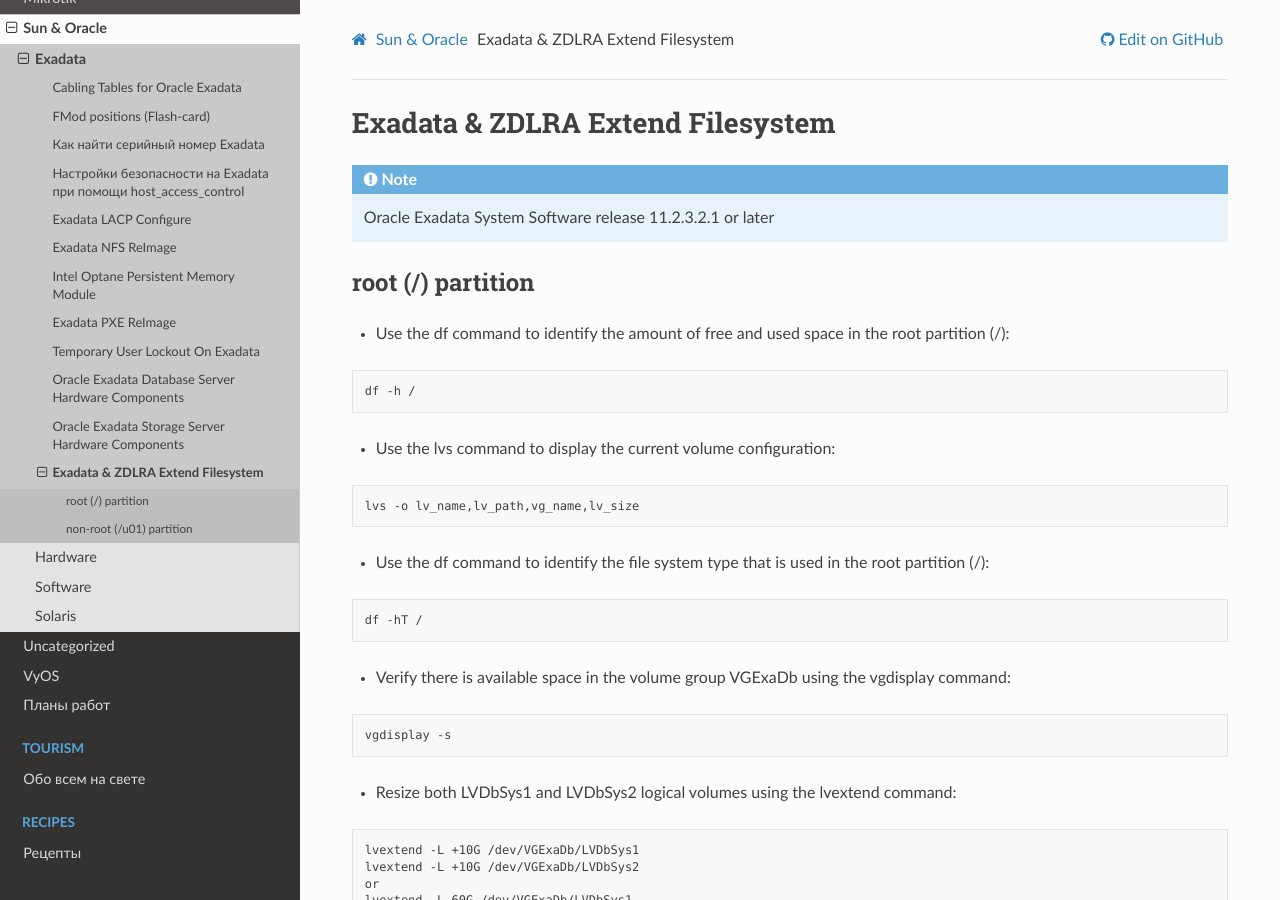
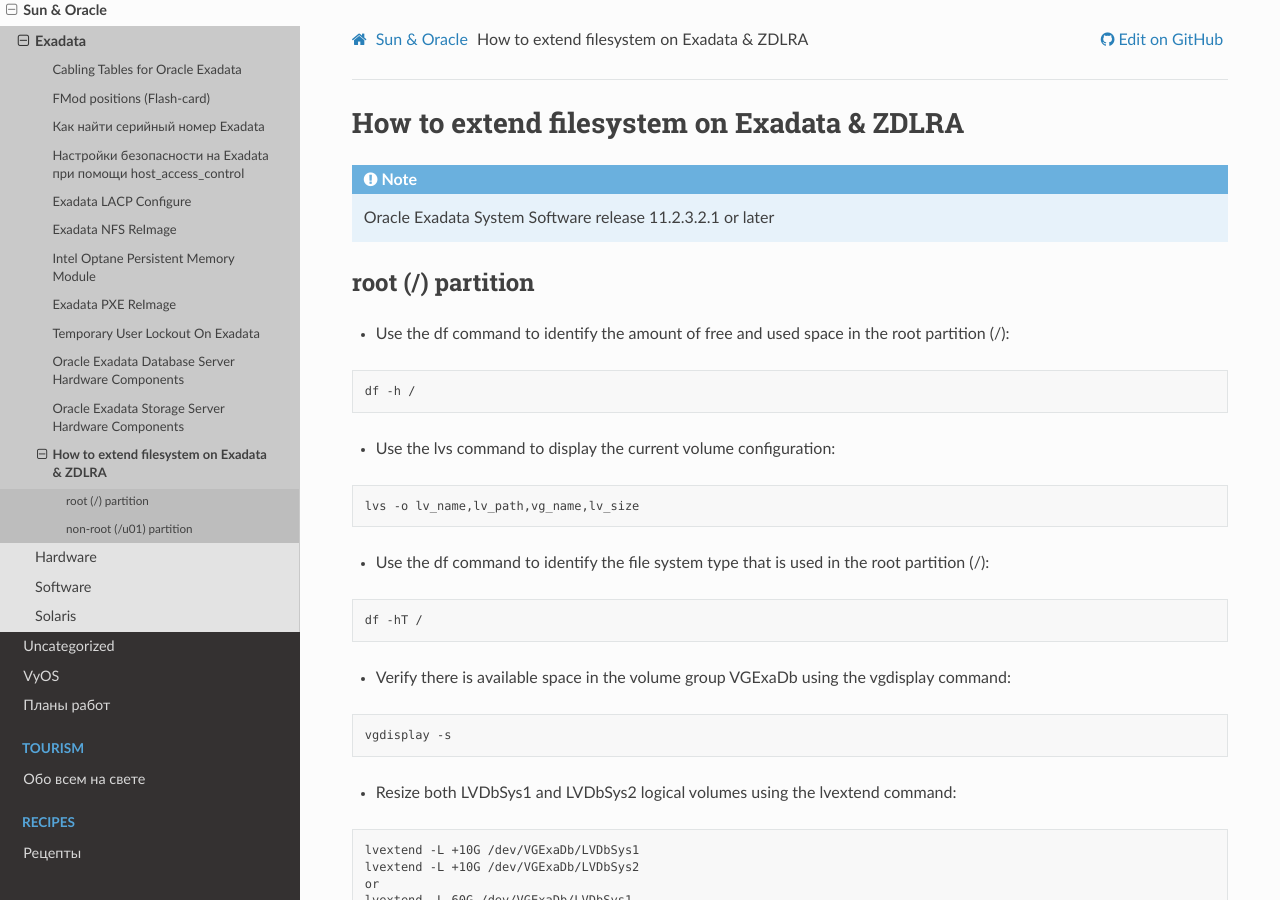
Before and after one commit to jeffscrum/jeffscrum.github.io, a Sphinx documentation site: the page built from source/sun-oracle/exadata/oracle-exadata-zdlra-extend-fs.rst, in a window 1280 px wide and 900 px high. Built offline with Sphinx 7.4.7 and the Read the Docs theme 2.0.0, drawn with Linux system fonts in a browser that asks for light colours.

Commit message:
Update oracle-exadata-zdlra-extend-fs.rst

```diff
--- a/source/sun-oracle/exadata/oracle-exadata-zdlra-extend-fs.rst
+++ b/source/sun-oracle/exadata/oracle-exadata-zdlra-extend-fs.rst
@@ -2,8 +2,8 @@
 
 .. _oracle-exadata-zdlra-extend-fs:
 
-Exadata & ZDLRA Extend Filesystem
-=================================
+How to extend filesystem on Exadata & ZDLRA
+===========================================
 
 .. note::
 
```
